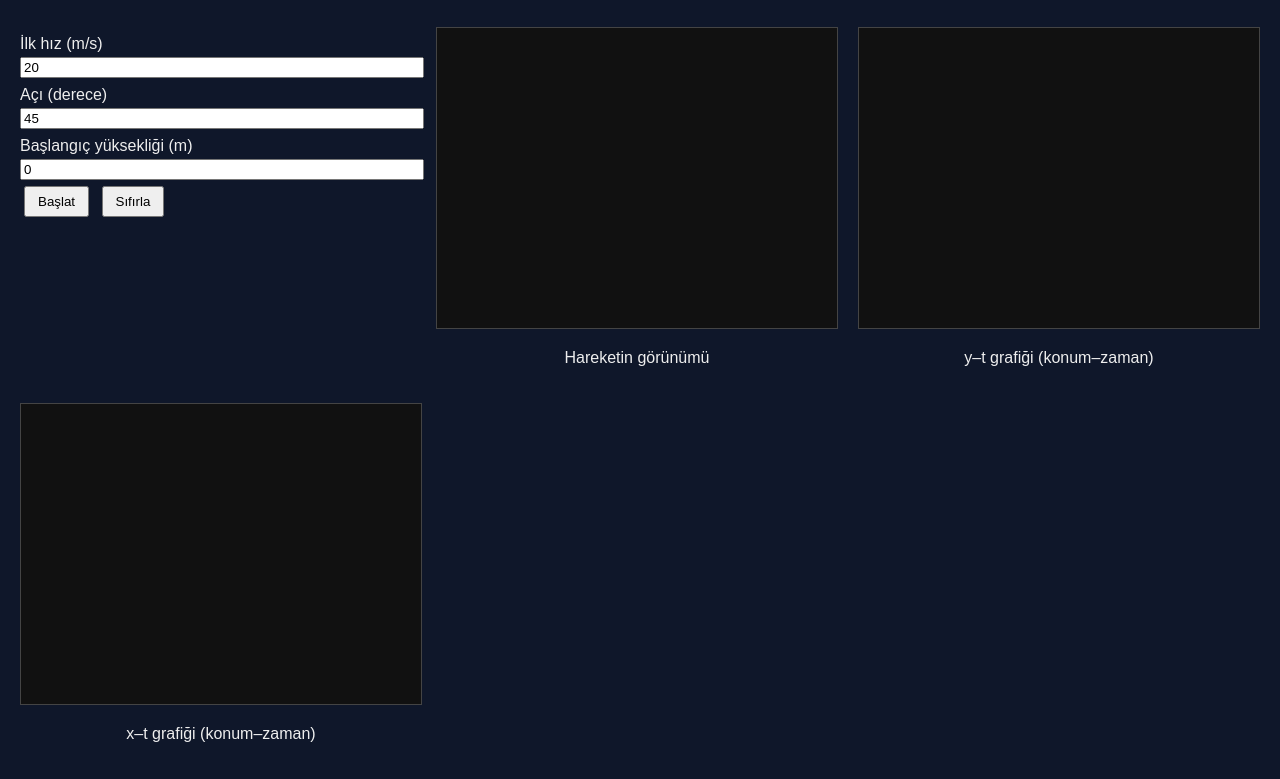
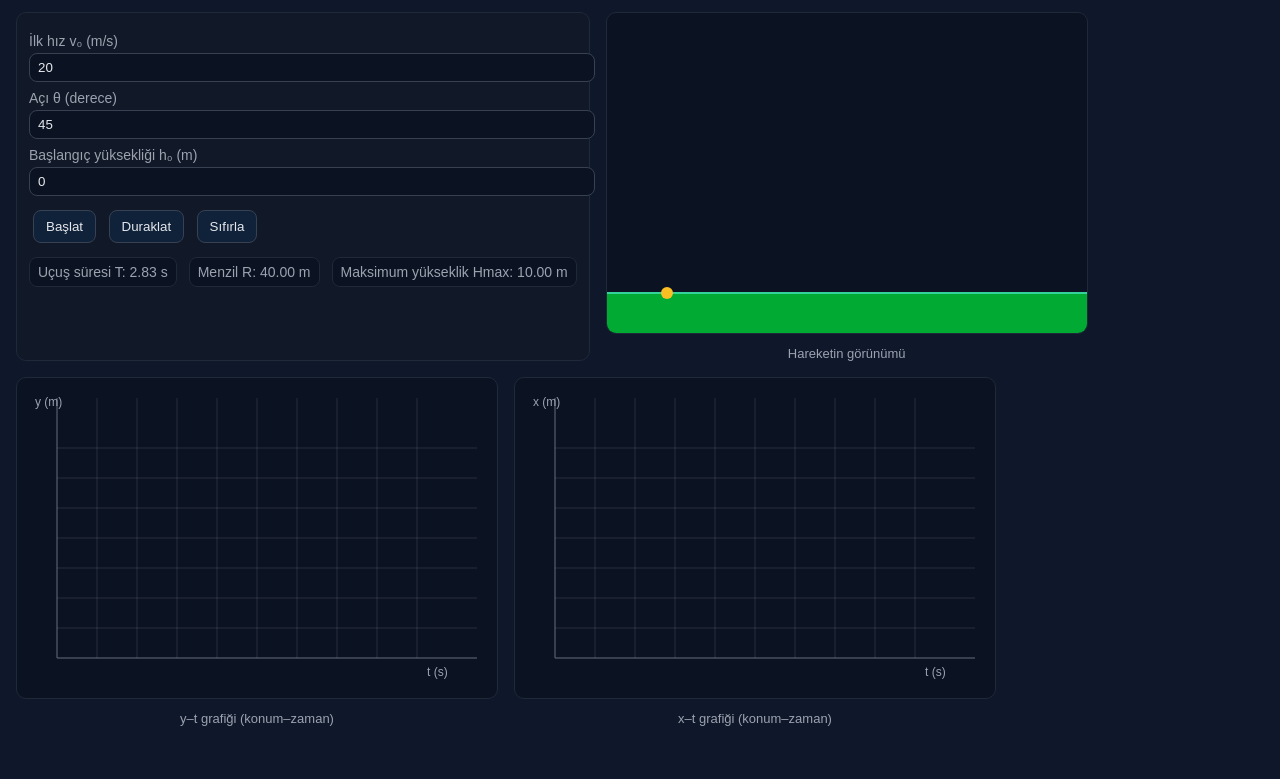
Before and after one commit to egm1141/denemeli, a plain HTML site: page index.html in a window 1280 px wide. Shown: the part 73-852 px from the top of the page. After the commit the page ends 815 px from the top, so only its background shows below. Drawn offline with Linux system fonts and the light colour scheme.

Commit message:
Update index.html

```diff
--- a/index.html
+++ b/index.html
@@ -2,119 +2,294 @@
 <html lang="tr">
 <head>
   <meta charset="UTF-8">
-  <title>Atış Hareketi Simülasyonu (g=10)</title>
+  <title>Atış Hareketi Simülasyonu (g = 10 m/s²)</title>
   <style>
-    body { font-family: Arial; background:#0f172a; color:#eee; margin:0; }
-    h1 { text-align:center; }
-    .wrap { display:flex; flex-wrap:wrap; gap:20px; padding:20px; }
-    canvas { background:#111; border:1px solid #444; }
-    .panel { flex:1; min-width:250px; }
-    label { display:block; margin:8px 0 4px; }
-    input { width:100%; }
-    button { margin:6px 4px; padding:6px 12px; }
+    body { font-family: Arial, sans-serif; background:#0f172a; color:#e5e7eb; margin:0; }
+    h1 { text-align:center; margin:16px 0; }
+    .wrap { display:flex; flex-wrap:wrap; gap:16px; padding:16px; }
+    .panel { background:#111827; border:1px solid #1f2937; border-radius:10px; padding:12px; min-width:260px; }
+    label { display:block; margin:8px 0 4px; font-size:14px; color:#9ca3af; }
+    input { width:100%; padding:6px 8px; border-radius:8px; border:1px solid #374151; background:#0b1222; color:#e5e7eb; }
+    button { margin:6px 4px; padding:8px 12px; border-radius:8px; border:1px solid #374151; background:#10223a; color:#e5e7eb; cursor:pointer; }
+    canvas { background:#0b1222; border:1px solid #1f2937; border-radius:10px; }
+    .card { display:flex; flex-direction:column; gap:6px; }
+    .info { display:flex; gap:12px; flex-wrap:wrap; font-size:14px; color:#9ca3af; }
+    .kv { background:#0b1222; border:1px solid #1f2937; border-radius:8px; padding:6px 8px; }
+    .title { text-align:center; font-size:13px; color:#9ca3af; margin-top:6px; }
   </style>
 </head>
 <body>
   <h1>Atış Hareketi (g = 10 m/s²)</h1>
+
   <div class="wrap">
+    <!-- Kontrol paneli -->
     <div class="panel">
-      <label>İlk hız (m/s)</label>
-      <input type="number" id="v0" value="20">
-      <label>Açı (derece)</label>
-      <input type="number" id="angle" value="45">
-      <label>Başlangıç yüksekliği (m)</label>
-      <input type="number" id="h0" value="0">
-      <button onclick="start()">Başlat</button>
-      <button onclick="reset()">Sıfırla</button>
+      <label>İlk hız v₀ (m/s)</label>
+      <input type="number" id="v0" value="20" step="1" min="0">
+      <label>Açı θ (derece)</label>
+      <input type="number" id="angle" value="45" step="1" min="0" max="90">
+      <label>Başlangıç yüksekliği h₀ (m)</label>
+      <input type="number" id="h0" value="0" step="1" min="0">
+
+      <div style="margin-top:8px">
+        <button id="startBtn">Başlat</button>
+        <button id="pauseBtn">Duraklat</button>
+        <button id="resetBtn">Sıfırla</button>
       </div>
-    <div>
-      <canvas id="motion" width="400" height="300"></canvas>
-      <p style="text-align:center">Hareketin görünümü</p>
+
+      <div class="info" style="margin-top:8px">
+        <div class="kv">Uçuş süresi T: <span id="T">—</span></div>
+        <div class="kv">Menzil R: <span id="R">—</span></div>
+        <div class="kv">Maksimum yükseklik Hmax: <span id="H">—</span></div>
       </div>
-    <div>
-      <canvas id="graphY" width="400" height="300"></canvas>
-      <p style="text-align:center">y–t grafiği (konum–zaman)</p>
     </div>
-    <div>
-      <canvas id="graphX" width="400" height="300"></canvas>
-      <p style="text-align:center">x–t grafiği (konum–zaman)</p>
+
+    <!-- Hareket görünümü -->
+    <div class="card">
+      <canvas id="motion" width="480" height="320"></canvas>
+      <div class="title">Hareketin görünümü</div>
+    </div>
+
+    <!-- y–t grafiği -->
+    <div class="card">
+      <canvas id="graphY" width="480" height="320"></canvas>
+      <div class="title">y–t grafiği (konum–zaman)</div>
+    </div>
+
+    <!-- x–t grafiği -->
+    <div class="card">
+      <canvas id="graphX" width="480" height="320"></canvas>
+      <div class="title">x–t grafiği (konum–zaman)</div>
     </div>
   </div>
 
 <script>
-const g = 10; // sabit yerçekimi
-let v0, angle, h0;
-let t=0, dt=0.1;
-let path=[];
+  // Sabit yerçekimi
+  const g = 10;
 
-function start(){
-  v0 = parseFloat(document.getElementById("v0").value);
-  angle = parseFloat(document.getElementById("angle").value)*Math.PI/180;
-  h0 = parseFloat(document.getElementById("h0").value);
-  t=0; path=[];
-  animate();
+  // Durum
+  let v0 = 20, angleDeg = 45, h0 = 0;
+  let t = 0, dt = 0.02;
+  let running = false, paused = false;
+  let path = []; // {t, x, y}
+
+  // Elemanlar
+  const v0El = document.getElementById('v0');
+  const angleEl = document.getElementById('angle');
+  const h0El = document.getElementById('h0');
+  const startBtn = document.getElementById('startBtn');
+  const pauseBtn = document.getElementById('pauseBtn');
+  const resetBtn = document.getElementById('resetBtn');
+  const TEl = document.getElementById('T');
+  const REl = document.getElementById('R');
+  const HEl = document.getElementById('H');
+
+  const motion = document.getElementById('motion');
+  const graphY = document.getElementById('graphY');
+  const graphX = document.getElementById('graphX');
+  const ctxM = motion.getContext('2d');
+  const ctxY = graphY.getContext('2d');
+  const ctxX = graphX.getContext('2d');
+
+  // Yardımcılar
+  function deg2rad(d){ return d * Math.PI / 180; }
+  function format(n, unit){
+    if(!isFinite(n)) return '—';
+    return n.toFixed(2) + ' ' + unit;
   }
 
-function reset(){
-  ["motion","graphY","graphX"].forEach(id=>{
-    const ctx=document.getElementById(id).getContext("2d");
-    ctx.clearRect(0,0,400,300);
-  });
-  path=[];
+  // Eksen çizimi
+  function drawAxes(ctx, w, h, xLabel, yLabel){
+    ctx.clearRect(0,0,w,h);
+    ctx.strokeStyle = '#374151';
+    ctx.lineWidth = 1.5;
+    // x ekseni
+    ctx.beginPath();
+    ctx.moveTo(40, h-40);
+    ctx.lineTo(w-20, h-40);
+    ctx.stroke();
+    // y ekseni
+    ctx.beginPath();
+    ctx.moveTo(40, h-40);
+    ctx.lineTo(40, 20);
+    ctx.stroke();
+    ctx.fillStyle = '#9ca3af';
+    ctx.font = '12px Arial';
+    ctx.fillText(xLabel, w-70, h-22);
+    ctx.fillText(yLabel, 18, 28);
+    // ızgara
+    ctx.strokeStyle = 'rgba(255,255,255,0.08)';
+    for(let i=0;i<8;i++){
+      const yy = h-40 - i*30;
+      ctx.beginPath(); ctx.moveTo(40, yy); ctx.lineTo(w-20, yy); ctx.stroke();
+    }
+    for(let i=0;i<10;i++){
+      const xx = 40 + i*40;
+      ctx.beginPath(); ctx.moveTo(xx, 20); ctx.lineTo(xx, h-40); ctx.stroke();
+    }
   }
 
-function animate(){
-  const ctxM=document.getElementById("motion").getContext("2d");
-  const ctxY=document.getElementById("graphY").getContext("2d");
-  const ctxX=document.getElementById("graphX").getContext("2d");
-  ctxM.clearRect(0,0,400,300);
-  ctxY.clearRect(0,0,400,300);
-  ctxX.clearRect(0,0,400,300);
+  // Hesaplanan değerleri göster
+  function updateComputed(){
+    const theta = deg2rad(angleDeg);
+    const v0y = v0 * Math.sin(theta);
+    const v0x = v0 * Math.cos(theta);
 
-  // hesaplama
-  let vx=v0*Math.cos(angle);
-  let vy=v0*Math.sin(angle);
-  let x=vx*t;
-  let y=h0+vy*t-0.5*g*t*t;
+    // T = (v0*sinθ + sqrt((v0*sinθ)^2 + 2 g h0)) / g
+    const disc = v0y*v0y + 2*g*h0;
+    const T = (v0y + Math.sqrt(Math.max(0, disc))) / g;
+    const R = v0x * T;
+    const Hmax = h0 + (v0y*v0y) / (2*g);
 
-  path.push({t,x,y});
+    TEl.textContent = format(T,'s');
+    REl.textContent = format(R,'m');
+    HEl.textContent = format(Hmax,'m');
+  }
 
-  // hareket çizimi
-  ctxM.fillStyle="yellow";
+  // Başlangıç
+  function init(){
+    v0 = parseFloat(v0El.value) || 0;
+    angleDeg = parseFloat(angleEl.value) || 0;
+    h0 = parseFloat(h0El.value) || 0;
+    t = 0;
+    path = [{t:0, x:0, y:h0}];
+    running = false; paused = false;
+    pauseBtn.textContent = 'Duraklat';
+    updateComputed();
+    drawScene();
+    drawGraphs(); // ilk eksenler + başlangıç noktası
+  }
+
+  // Sahne çizimi
+  function drawScene(){
+    const w = motion.width, h = motion.height;
+    ctxM.clearRect(0,0,w,h);
+
+    // Zemin çizgisi
+    ctxM.fillStyle = '#0a3';
+    ctxM.fillRect(0, h-40, w, 40);
+    ctxM.strokeStyle = '#34d399';
+    ctxM.lineWidth = 2;
     ctxM.beginPath();
-  ctxM.arc(50+x*5, 280-y*5, 8, 0, 2*Math.PI);
-  ctxM.fill();
+    ctxM.moveTo(0, h-40);
+    ctxM.lineTo(w, h-40);
+    ctxM.stroke();
 
-  // yol izi
-  ctxM.strokeStyle="lime";
+    // Yol izi
+    ctxM.strokeStyle = '#60a5fa';
+    ctxM.lineWidth = 2;
     ctxM.beginPath();
-  for(let p of path){
-    ctxM.lineTo(50+p.x*5, 280-p.y*5);
+    // ölçek: 1 m -> 6 px; başlangıç ofset: x:60px
+    if(path.length){
+      const p0 = path[0];
+      ctxM.moveTo(60 + p0.x*6, (h-40) - p0.y*6);
+      for(const p of path){
+        ctxM.lineTo(60 + p.x*6, (h-40) - p.y*6);
       }
       ctxM.stroke();
+    }
 
-  // y–t grafiği
-  ctxY.strokeStyle="cyan";
+    // Cisim
+    const last = path[path.length-1];
+    const cx = 60 + last.x*6;
+    const cy = (h-40) - last.y*6;
+    ctxM.fillStyle = '#fbbf24';
+    ctxM.beginPath();
+    ctxM.arc(cx, cy, 6, 0, Math.PI*2);
+    ctxM.fill();
+  }
+
+  // Grafikler çizimi
+  function drawGraphs(){
+    const wY=graphY.width, hY=graphY.height;
+    const wX=graphX.width, hX=graphX.height;
+
+    drawAxes(ctxY, wY, hY, 't (s)', 'y (m)');
+    drawAxes(ctxX, wX, hX, 't (s)', 'x (m)');
+
+    // y–t çiz
+    if(path.length){
+      ctxY.strokeStyle = '#22d3ee';
+      ctxY.lineWidth = 2;
       ctxY.beginPath();
-  for(let p of path){
-    ctxY.lineTo(p.t*20, 280-p.y*5);
+      const p0 = path[0];
+      ctxY.moveTo(40 + p0.t*60, (hY-40) - p0.y*6);
+      for(const p of path){
+        ctxY.lineTo(40 + p.t*60, (hY-40) - p.y*6);
       }
       ctxY.stroke();
+    }
 
-  // x–t grafiği
-  ctxX.strokeStyle="orange";
+    // x–t çiz
+    if(path.length){
+      ctxX.strokeStyle = '#f59e0b';
+      ctxX.lineWidth = 2;
       ctxX.beginPath();
-  for(let p of path){
-    ctxX.lineTo(p.t*20, 280-p.x*2);
+      const p0 = path[0];
+      ctxX.moveTo(40 + p0.t*60, (hX-40) - p0.x*4);
+      for(const p of path){
+        ctxX.lineTo(40 + p.t*60, (hX-40) - p.x*4);
       }
       ctxX.stroke();
-
-  // uçuş bitene kadar devam
-  if(y>=0){
-    t+=dt;
-    requestAnimationFrame(animate);
     }
   }
+
+  // Fizik adımı
+  function step(){
+    if(!running || paused) return;
+
+    const theta = deg2rad(angleDeg);
+    const v0x = v0 * Math.cos(theta);
+    const v0y = v0 * Math.sin(theta);
+
+    t += dt;
+    const x = v0x * t;
+    const y = h0 + v0y * t - 0.5 * g * t * t;
+
+    // Yer temasında durdur
+    if(y <= 0){
+      const yPrev = path[path.length-1].y;
+      // zemini aşmayalım
+      const yClamped = Math.max(0, y);
+      path.push({t, x, y: yClamped});
+      running = false; // uçuş bitti
+    } else {
+      path.push({t, x, y});
+    }
+
+    updateComputed();
+    drawScene();
+    drawGraphs();
+  }
+
+  // Olaylar
+  startBtn.addEventListener('click', ()=>{
+    v0 = parseFloat(v0El.value) || 0;
+    angleDeg = parseFloat(angleEl.value) || 0;
+    h0 = parseFloat(h0El.value) || 0;
+    t = 0;
+    path = [{t:0, x:0, y:h0}];
+    running = true; paused = false;
+    pauseBtn.textContent = 'Duraklat';
+  });
+
+  pauseBtn.addEventListener('click', ()=>{
+    if(!running) return;
+    paused = !paused;
+    pauseBtn.textContent = paused ? 'Devam' : 'Duraklat';
+  });
+
+  resetBtn.addEventListener('click', init);
+
+  // Ana döngü
+  function loop(){
+    step();
+    requestAnimationFrame(loop);
+  }
+
+  // Başlat
+  init();
+  loop();
 </script>
 </body>
 </html>
```
Lines whose indentation alone changed are shown as unchanged.
